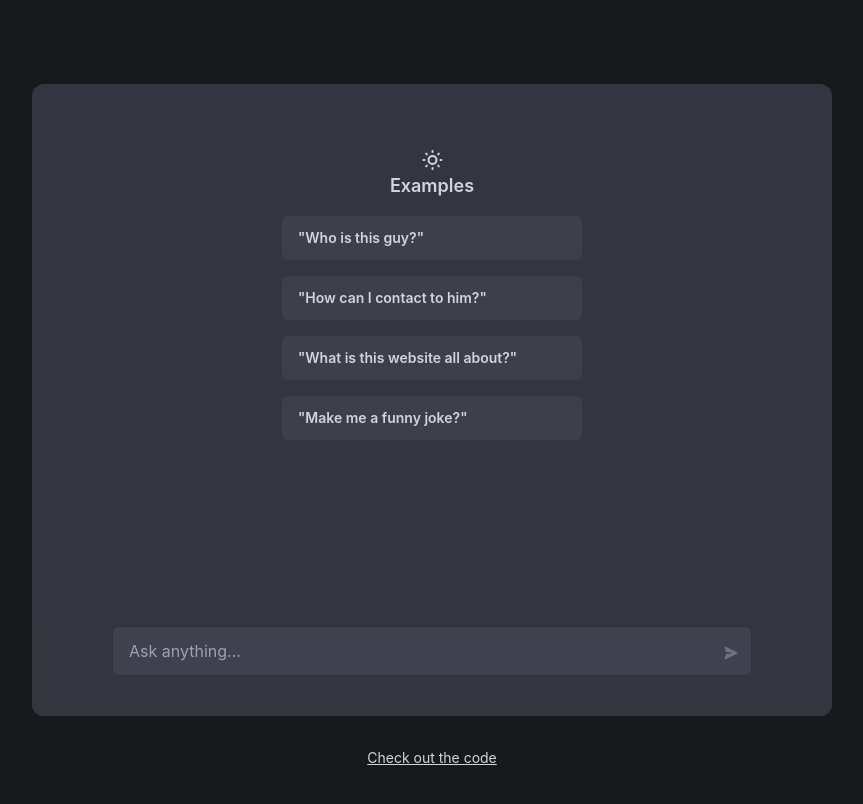
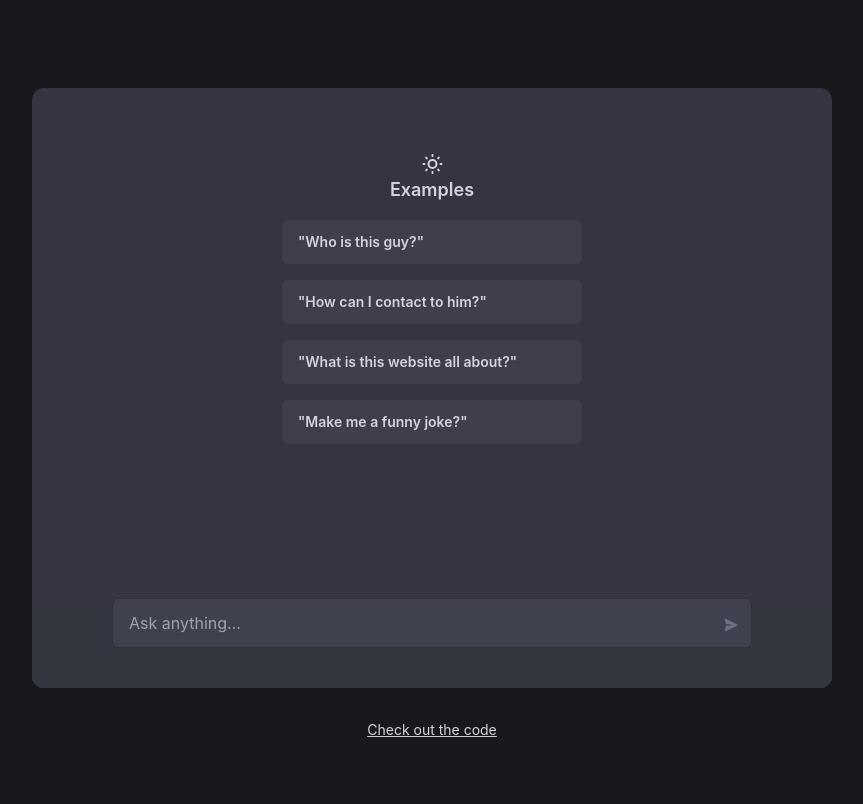
Before and after one commit to bugrakocak/bugra.dev, a Next.js app: page / in a window 1280 px wide. Shown: the top 804 px of the page, without its empty margins (208-1071 px from the left). Built offline with nearby package versions, Linux system fonts and the light colour scheme.

Commit message:
Auto focus and content height

```diff
--- a/components/chatGPT/index.tsx
+++ b/components/chatGPT/index.tsx
@@ -54,7 +54,7 @@ export default function ChatGPT({
 }: ChatGPTProps): JSX.Element {
   const [inputValue, setInputValue] = useState("");
   const [isBotTyping, setIsBotTyping] = useState(false);
-
+  const inputRef = useRef<HTMLTextAreaElement>(null);
   const scrollAreaRef = useRef<HTMLDivElement>(null);
 
   const handleSubmit = (e: any) => {
@@ -94,7 +94,13 @@ export default function ChatGPT({
     scrollToBottom();
   }, [questionIndex]);
 
-  const handleDialogCompleted = useCallback(() => {
+  useEffect(() => {
+    if (isBotTyping) return;
+
+    inputRef.current?.focus();
+  }, [isBotTyping]);
+
+  const handleDialogComplete = useCallback(() => {
     setIsBotTyping(false);
   }, []);
 
@@ -105,7 +111,10 @@ export default function ChatGPT({
         className
       )}
     >
-      <div ref={scrollAreaRef} className="overflow-auto h-[632px]">
+      <div
+        ref={scrollAreaRef}
+        className="overflow-auto h-[calc(100vh-200px)] max-h-[632px]"
+      >
         {questionIndex === 0 ? (
           <Examples className="mt-16" examples={examples} />
         ) : (
@@ -118,7 +127,7 @@ export default function ChatGPT({
                     key={q.question}
                     question={q.question}
                     answer={q.answer}
-                    onCompleted={handleDialogCompleted}
+                    onCompleted={handleDialogComplete}
                     onLazyType={() => scrollToBottom()}
                   />
                 ))}
@@ -130,6 +139,7 @@ export default function ChatGPT({
         <Form
           value={inputValue}
           disabled={isBotTyping || questionIndex === questions.length}
+          inputRef={inputRef}
           onSubmit={handleSubmit}
           onChange={handleOnChange}
           className="w-4/5 mx-auto"
--- a/components/chatGPT/ui/Form.tsx
+++ b/components/chatGPT/ui/Form.tsx
@@ -1,12 +1,13 @@
 import cx from "classnames";
 import TextareaAutosize from "react-textarea-autosize";
 
-import { ChangeEvent, KeyboardEvent, useRef } from "react";
+import { ChangeEvent, KeyboardEvent, RefObject, useRef } from "react";
 
 interface FormProps {
   className?: string;
   value: string;
   disabled: boolean;
+  inputRef?: RefObject<HTMLTextAreaElement>;
   onChange: (e: ChangeEvent<HTMLTextAreaElement>) => void;
   onSubmit: (e: any) => void;
 }
@@ -15,6 +16,7 @@ export default function Form({
   className,
   value,
   disabled,
+  inputRef,
   onChange,
   onSubmit,
 }: FormProps): JSX.Element {
@@ -43,6 +45,7 @@ export default function Form({
         disabled={disabled}
         onChange={onChange}
         onKeyDown={handlePress}
+        ref={inputRef}
       ></TextareaAutosize>
       <button
         type="submit"
```
